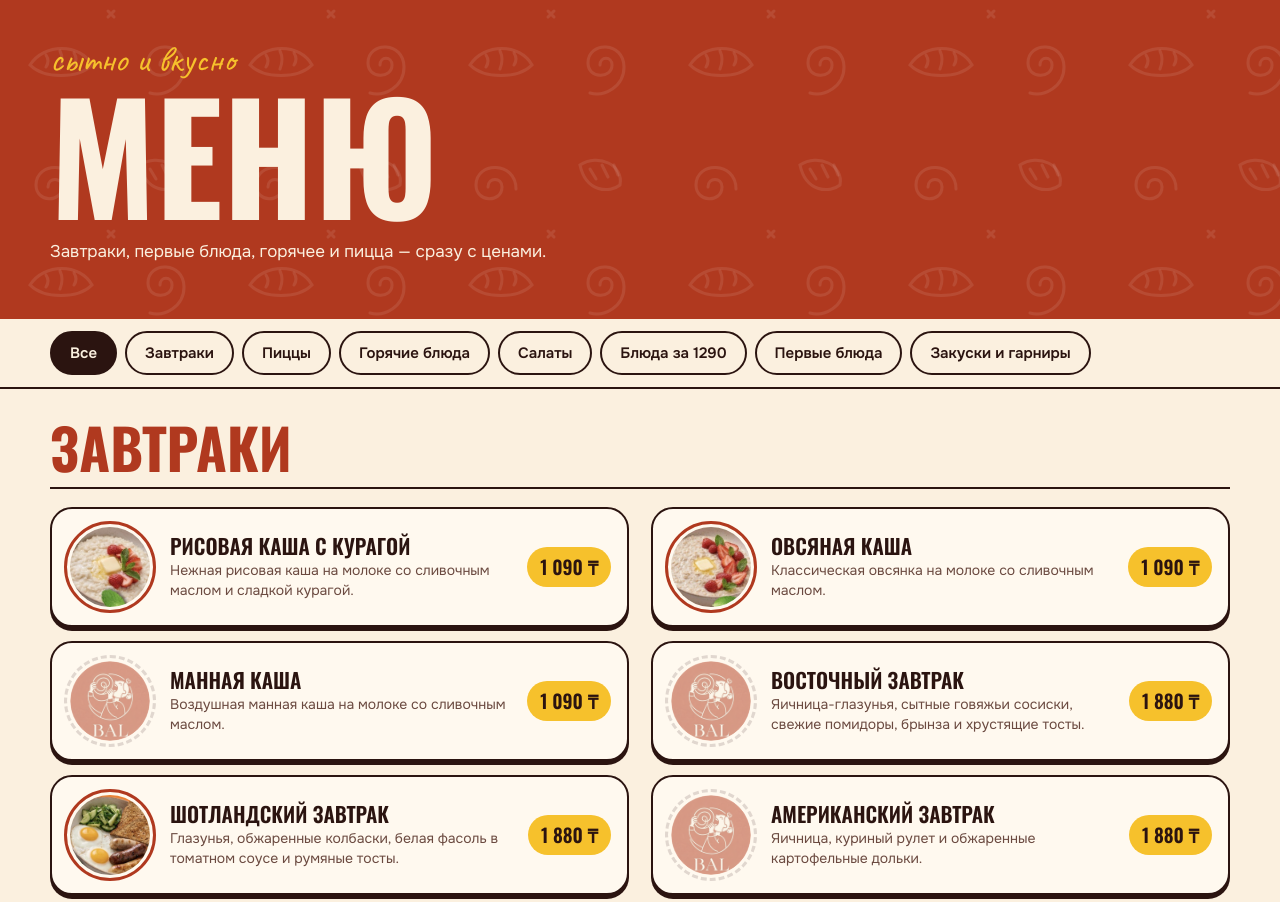
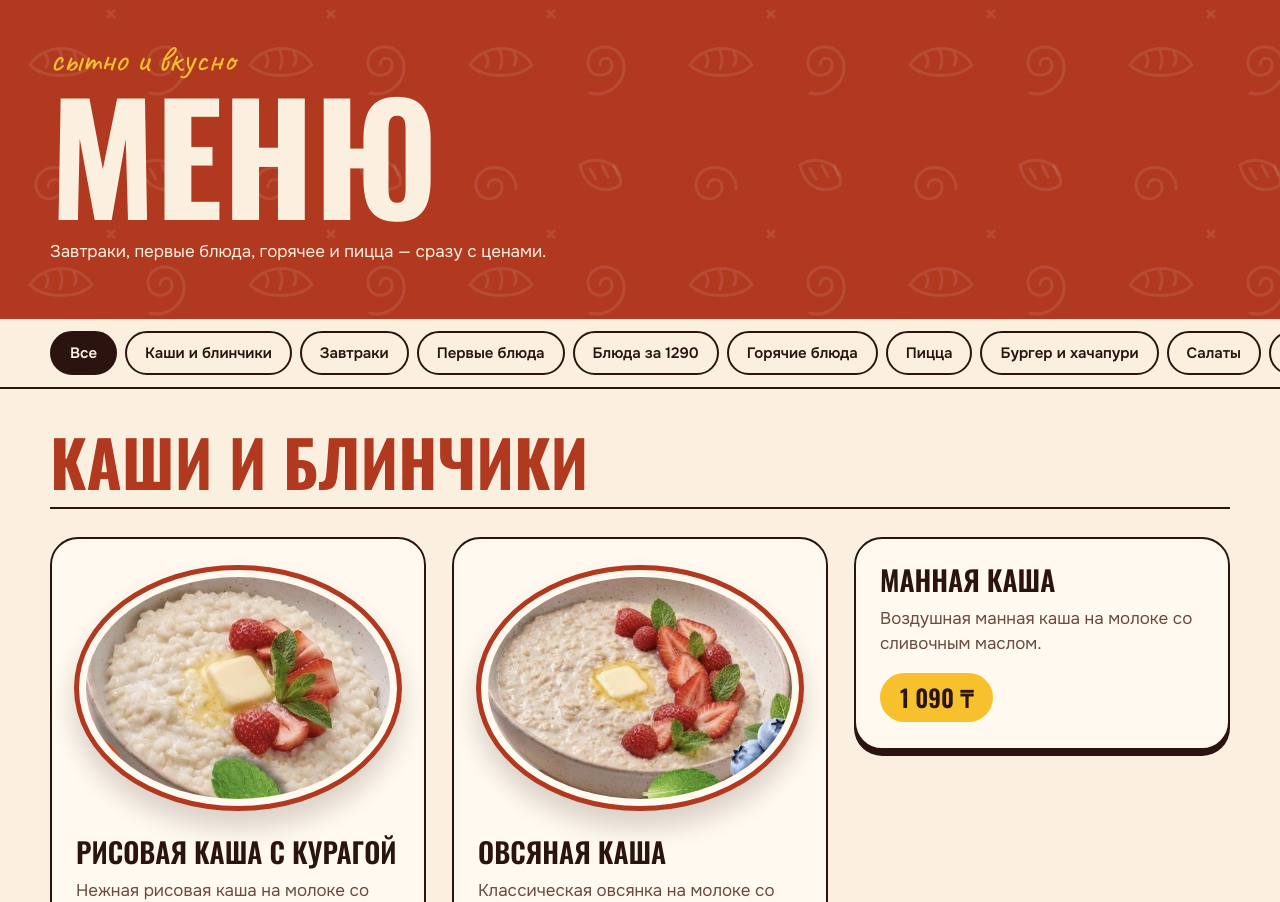
Before and after one commit to aldiyar-2009/bal-qamyr, a plain HTML site: page menu.html in a window 1280 px wide. Shown: the part 85-987 px from the top of the page. Drawn offline with Linux system fonts and the light colour scheme.

Commit message:
Rework menu page: large dish photos, roomier cards, clearer categories
Co-Authored-By: Claude Fable 5.2 <noreply@anthropic.com>
Claude-Session: https://claude.ai/code/session_01JUMyQm6DwgwjVYFC1ZALob

```diff
--- a/css/style.css
+++ b/css/style.css
@@ -442,27 +442,21 @@ h1, h2, h3, p { margin: 0; }
 }
 
 /* ---------- меню кафе ---------- */
-.dishes { padding: 30px 0 90px; }
-.dishes__group + .dishes__group { margin-top: 46px; }
-.dishes__title { font-family: var(--poster); font-weight: 700; text-transform: uppercase; font-size: clamp(34px, 8vw, 56px); line-height: 1; color: var(--terracotta); padding-bottom: 12px; border-bottom: 2px solid var(--ink); }
-.dishes__list { list-style: none; margin: 18px 0 0; padding: 0; display: grid; grid-template-columns: repeat(auto-fill, minmax(min(100%, 430px), 1fr)); gap: 14px 22px; }
-.dish { display: grid; grid-template-columns: 92px 1fr auto; align-items: center; gap: 14px; padding: 12px 16px 12px 12px; background: var(--paper); border: 2px solid var(--ink); border-radius: 22px; box-shadow: 0 4px 0 var(--ink); animation: pop .5s var(--ease) both; animation-delay: var(--d, 0s); }
-.dish__img { width: 92px; height: 92px; border-radius: 50%; overflow: hidden; border: 3px solid var(--terracotta); padding: 3px; background: var(--paper); }
-.dish__img img { width: 100%; height: 100%; object-fit: cover; border-radius: 50%; }
-.dish__img--none { border-style: dashed; border-color: var(--line); }
-.dish__img--none img { opacity: .5; }
-.dish__body { display: grid; gap: 4px; min-width: 0; }
-.dish__name { font-family: var(--poster); font-weight: 600; font-size: 21px; line-height: 1.12; text-transform: uppercase; }
-.dish__desc { font-size: 14px; line-height: 1.38; color: var(--ink-soft); }
-.dish__price { font-family: var(--poster); font-weight: 600; font-size: 19px; white-space: nowrap; padding: 5px 13px; border-radius: 999px; background: var(--yolk); }
-.dishes__notes { margin-top: 44px; display: grid; gap: 12px; grid-template-columns: repeat(auto-fit, minmax(min(100%, 260px), 1fr)); }
-.dishes__notes p { padding: 18px 20px; border: 2px dashed var(--ink); border-radius: 22px; font-family: var(--script); font-size: 27px; line-height: 1.1; }
-.dishes__notes p b { display: block; font-family: var(--poster); font-size: 30px; color: var(--terracotta); }
-@media (max-width: 599px) {
-  .dish { grid-template-columns: 70px 1fr; padding: 10px 12px 12px 10px; border-radius: 18px; }
-  .dish__img { width: 70px; height: 70px; }
-  .dish__name { font-size: 18px; }
-  .dish__desc { font-size: 13px; }
-  .dish__price { grid-column: 2; justify-self: start; font-size: 17px; }
-}
+.dishes { padding: 40px 0 100px; }
+.dishes__group + .dishes__group { margin-top: 72px; }
+.dishes__title { font-family: var(--poster); font-weight: 700; text-transform: uppercase; font-size: clamp(40px, 10vw, 64px); line-height: 1; color: var(--terracotta); padding-bottom: 14px; border-bottom: 2px solid var(--ink); }
+.dishes__list { list-style: none; margin: 28px 0 0; padding: 0; display: grid; grid-template-columns: 1fr; gap: 26px; align-items: start; }
+.dish { display: flex; flex-direction: column; background: var(--paper); border: 2px solid var(--ink); border-radius: 28px; box-shadow: 0 6px 0 var(--ink); overflow: hidden; animation: pop .5s var(--ease) both; animation-delay: var(--d, 0s); }
+.dish__img { display: grid; place-items: center; padding: 26px 22px 6px; }
+.dish__img img { width: 100%; max-width: 380px; aspect-ratio: 4 / 3; object-fit: cover; border-radius: 50%; border: 5px solid var(--terracotta); padding: 7px; background: var(--paper); box-shadow: 0 16px 26px rgba(43, 20, 16, .18); }
+.dish__body { display: grid; gap: 10px; padding: 20px 24px 26px; justify-items: start; }
+.dish--text .dish__body { padding-top: 26px; }
+.dish__name { font-family: var(--poster); font-weight: 600; font-size: 28px; line-height: 1.1; text-transform: uppercase; }
+.dish__desc { font-size: 17px; line-height: 1.5; color: var(--ink-soft); }
+.dish__price { margin-top: 6px; font-family: var(--poster); font-weight: 600; font-size: 24px; white-space: nowrap; padding: 6px 20px; border-radius: 999px; background: var(--yolk); }
+.dishes__notes { margin-top: 72px; display: grid; gap: 16px; grid-template-columns: repeat(auto-fit, minmax(min(100%, 280px), 1fr)); }
+.dishes__notes p { padding: 22px 24px; border: 2px dashed var(--ink); border-radius: 24px; font-family: var(--script); font-size: 30px; line-height: 1.1; }
+.dishes__notes p b { display: block; font-family: var(--poster); font-size: 36px; color: var(--terracotta); }
+@media (min-width: 700px) { .dishes__list { grid-template-columns: repeat(2, 1fr); gap: 30px 26px; } }
+@media (min-width: 1080px) { .dishes__list { grid-template-columns: repeat(3, 1fr); } }
 @media (prefers-reduced-motion: reduce) { .dish { animation: none; } }
--- a/js/main.js
+++ b/js/main.js
@@ -122,32 +122,35 @@
   /* ---------- меню кафе (правьте здесь: блюда, описания, цены) ---------- */
   var MENU_CATS = [
     { id: "all", ru: "Все", kk: "Барлығы" },
+    { id: "porridge", ru: "Каши и блинчики", kk: "Ботқа мен құймақ" },
     { id: "breakfast", ru: "Завтраки", kk: "Таңғы ас" },
-    { id: "pizza", ru: "Пиццы", kk: "Пицца" },
+    { id: "soup", ru: "Первые блюда", kk: "Сорпалар" },
+    { id: "set", ru: "Блюда за 1290", kk: "1290 теңгелік тағамдар" },
     { id: "hot", ru: "Горячие блюда", kk: "Ыстық тағамдар" },
+    { id: "pizza", ru: "Пицца", kk: "Пицца" },
+    { id: "burger", ru: "Бургер и хачапури", kk: "Бургер мен хачапури" },
     { id: "salad", ru: "Салаты", kk: "Салаттар" },
-    { id: "set", ru: "Блюда за 1290", kk: "1290 теңгелік тағамдар" },
-    { id: "soup", ru: "Первые блюда", kk: "Сорпалар" },
-    { id: "side", ru: "Закуски и гарниры", kk: "Тіскебасар мен гарнир" }
+    { id: "snack", ru: "Закуски", kk: "Тіскебасар" },
+    { id: "side", ru: "Гарниры", kk: "Гарнир" }
   ];
   /* c — категория, p — цена в тенге, img — файл из assets/img/menu (можно не указывать) */
   var MENU = [
-    { c: "breakfast", p: 1090, img: "rice-porridge.jpg", ru: ["Рисовая каша с курагой", "Нежная рисовая каша на молоке со сливочным маслом и сладкой курагой."], kk: ["Өрік қағы қосылған күріш ботқасы", "Сүтке піскен, сары май мен тәтті өрік қағы қосылған жұмсақ күріш ботқасы."] },
-    { c: "breakfast", p: 1090, img: "oat-porridge.jpg", ru: ["Овсяная каша", "Классическая овсянка на молоке со сливочным маслом."], kk: ["Сұлы ботқасы", "Сүтке піскен, сары май қосылған классикалық сұлы ботқасы."] },
-    { c: "breakfast", p: 1090, ru: ["Манная каша", "Воздушная манная каша на молоке со сливочным маслом."], kk: ["Ұнтақ жарма ботқасы", "Сүтке піскен, сары май қосылған үлпілдек ұнтақ жарма ботқасы."] },
+    { c: "porridge", p: 1090, img: "rice-porridge.jpg", ru: ["Рисовая каша с курагой", "Нежная рисовая каша на молоке со сливочным маслом и сладкой курагой."], kk: ["Өрік қағы қосылған күріш ботқасы", "Сүтке піскен, сары май мен тәтті өрік қағы қосылған жұмсақ күріш ботқасы."] },
+    { c: "porridge", p: 1090, img: "oat-porridge.jpg", ru: ["Овсяная каша", "Классическая овсянка на молоке со сливочным маслом."], kk: ["Сұлы ботқасы", "Сүтке піскен, сары май қосылған классикалық сұлы ботқасы."] },
+    { c: "porridge", p: 1090, ru: ["Манная каша", "Воздушная манная каша на молоке со сливочным маслом."], kk: ["Ұнтақ жарма ботқасы", "Сүтке піскен, сары май қосылған үлпілдек ұнтақ жарма ботқасы."] },
     { c: "breakfast", p: 1880, ru: ["Восточный завтрак", "Яичница-глазунья, сытные говяжьи сосиски, свежие помидоры, брынза и хрустящие тосты."], kk: ["Шығыс таңғы асы", "Қуырылған жұмыртқа, сиыр етінен жасалған шұжықшалар, жас қызанақ, брынза және қытырлақ тост."] },
     { c: "breakfast", p: 1880, img: "scottish.jpg", ru: ["Шотландский завтрак", "Глазунья, обжаренные колбаски, белая фасоль в томатном соусе и румяные тосты."], kk: ["Шотланд таңғы асы", "Қуырылған жұмыртқа, қуырылған шұжықшалар, қызанақ тұздығындағы ақ бұршақ және қызарған тост."] },
     { c: "breakfast", p: 1880, ru: ["Американский завтрак", "Яичница, куриный рулет и обжаренные картофельные дольки."], kk: ["Америка таңғы асы", "Қуырылған жұмыртқа, тауық рулеті және қуырылған картоп тілімдері."] },
     { c: "breakfast", p: 1880, ru: ["Деревенский завтрак", "Яичница, жареные картофельные дольки с луком, сочные мясные колбаски."], kk: ["Ауыл таңғы асы", "Қуырылған жұмыртқа, пияз қосып қуырылған картоп тілімдері, шырынды ет шұжықшалары."] },
-    { c: "breakfast", p: 1290, ru: ["Блинчики с Нутеллой и ягодами"], kk: ["Нутелла мен жидек қосылған құймақ"] },
+    { c: "porridge", p: 1290, ru: ["Блинчики с Нутеллой и ягодами"], kk: ["Нутелла мен жидек қосылған құймақ"] },
 
-    { c: "pizza", p: 3050, ru: ["Хачапури"], kk: ["Хачапури"] },
-    { c: "pizza", p: 2890, img: "burger.jpg", ru: ["Бургер (фри, соус)", "Говяжьи котлеты, хрустящие фри."], kk: ["Бургер (фри, тұздық)", "Сиыр етінен котлет, қытырлақ фри."] },
+    { c: "burger", p: 3050, ru: ["Хачапури"], kk: ["Хачапури"] },
+    { c: "burger", p: 2890, img: "burger.jpg", ru: ["Бургер (фри, соус)", "Говяжьи котлеты, хрустящие фри."], kk: ["Бургер (фри, тұздық)", "Сиыр етінен котлет, қытырлақ фри."] },
     { c: "pizza", p: 2690, ru: ["Маргарита", "Тонкое тесто, фирменный томатный соус, сыр моцарелла и свежие помидоры."], kk: ["Маргарита", "Жұқа қамыр, фирмалық қызанақ тұздығы, моцарелла және жас қызанақ."] },
     { c: "pizza", p: 3050, img: "pizza-4-seasons.jpg", ru: ["4 сезона", "Четыре вкуса: грибы, куриное филе, говяжья ветчина и помидоры под сыром моцарелла."], kk: ["4 маусым", "Төрт дәм: саңырауқ, тауық филесі, сиыр ветчинасы және моцарелла астындағы қызанақ."] },
     { c: "pizza", p: 3050, img: "pizza-pepperoni.jpg", ru: ["Пепперони", "Томатный соус, тягучая моцарелла и пикантная говяжья колбаса пепперони."], kk: ["Пепперони", "Қызанақ тұздығы, созылмалы моцарелла және сиыр етінен жасалған ащы пепперони шұжығы."] },
     { c: "pizza", p: 3050, img: "pizza-cheese.jpg", ru: ["Сырный ассорти"], kk: ["Ірімшік ассортиі"] },
-    { c: "pizza", p: 3050, ru: ["Курица с грибами"], kk: ["Тауық пен саңырауқ"] },
+    { c: "hot", p: 3050, ru: ["Курица с грибами"], kk: ["Тауық пен саңырауқ"] },
 
     { c: "hot", p: 2690, ru: ["Колбаски на гриле", "Куриные, говяжьи, бараньи, конина."], kk: ["Грильдегі шұжықшалар", "Тауық, сиыр, қой, жылқы еті."] },
     { c: "hot", p: 3690, ru: ["Форель с овощами"], kk: ["Көкөніс қосылған форель"] },
@@ -183,8 +186,8 @@
     { c: "soup", p: 1290, img: "ramen-beef.jpg", ru: ["Рамен с говядиной"], kk: ["Сиыр еті қосылған рамен"] },
     { c: "soup", p: 1290, img: "ramen-chicken.jpg", ru: ["Рамен с курицей"], kk: ["Тауық еті қосылған рамен"] },
 
-    { c: "side", p: 1990, ru: ["Крылышки (8 шт)"], kk: ["Қанатшалар (8 дана)"] },
-    { c: "side", p: 1890, img: "nuggets.jpg", ru: ["Наггетсы (8 шт)"], kk: ["Наггетс (8 дана)"] },
+    { c: "snack", p: 1990, ru: ["Крылышки (8 шт)"], kk: ["Қанатшалар (8 дана)"] },
+    { c: "snack", p: 1890, img: "nuggets.jpg", ru: ["Наггетсы (8 шт)"], kk: ["Наггетс (8 дана)"] },
     { c: "side", p: 790, img: "fries.jpg", ru: ["Фри"], kk: ["Фри"] },
     { c: "side", p: 790, ru: ["Дольки"], kk: ["Картоп тілімдері"] },
     { c: "side", p: 790, ru: ["Рис"], kk: ["Күріш"] }
@@ -276,12 +279,11 @@
   function price(n) { return String(n).replace(/\B(?=(\d{3})+(?!\d))/g, " ") + " ₸"; }
   function dishHTML(d, i) {
     var t = d[lang];
-    return '<li class="dish" style="--d:' + (Math.min(i, 8) * 0.04).toFixed(2) + 's">' +
-      (d.img ? '<span class="dish__img"><img src="assets/img/menu/' + d.img + '" alt="" loading="lazy"></span>'
-             : '<span class="dish__img dish__img--none" aria-hidden="true"><img src="assets/img/favicon.png" alt="" loading="lazy"></span>') +
+    return '<li class="dish' + (d.img ? "" : " dish--text") + '" style="--d:' + (Math.min(i, 8) * 0.04).toFixed(2) + 's">' +
+      (d.img ? '<span class="dish__img"><img src="assets/img/menu/' + d.img + '" alt="" loading="lazy"></span>' : "") +
       '<span class="dish__body"><span class="dish__name">' + esc(t[0]) + "</span>" +
-      (t[1] ? '<span class="dish__desc">' + esc(t[1]) + "</span>" : "") + "</span>" +
-      '<b class="dish__price">' + price(d.p) + "</b></li>";
+      (t[1] ? '<span class="dish__desc">' + esc(t[1]) + "</span>" : "") +
+      '<b class="dish__price">' + price(d.p) + "</b></span></li>";
   }
   function renderDishFilters() {
     if (!dishFilters) return;
```
